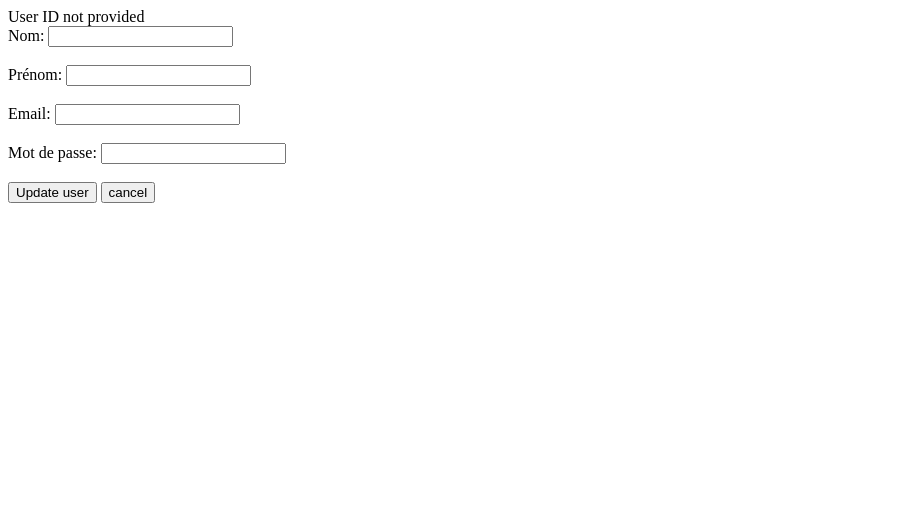
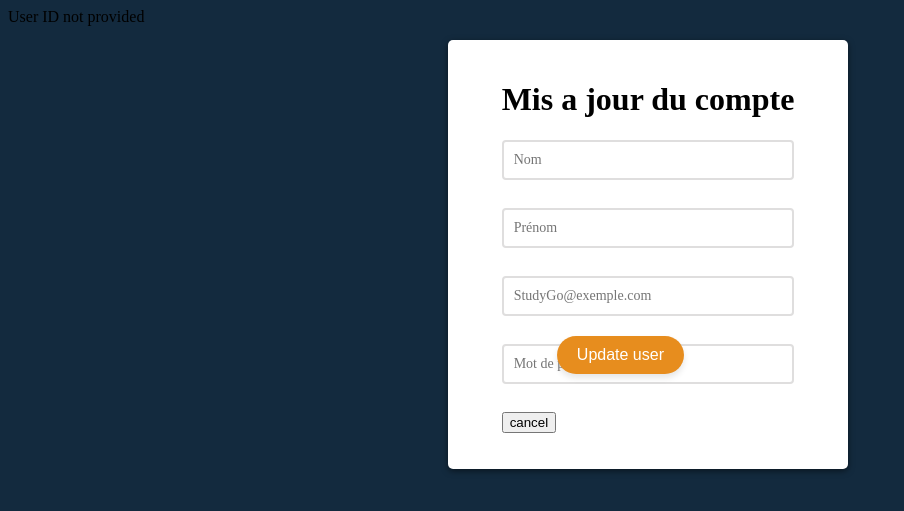
Before and after one commit to youfes111/Wolfs-2A40, a PHP site: page /updatelogin.php in a window 1280 px wide. Shown: the top 511 px of the page, without its empty margins (0-904 px from the left). Run offline with PHP 8.4, Linux system fonts and the light colour scheme; the template is opened without the code that fills it, so the values that code supplies are empty.

Commit message:
second commit project

```diff
--- a/projet/view/deleteUser.php
+++ b/projet/view/deleteUser.php
@@ -7,7 +7,7 @@ if(isset($_POST['delete'])) {
     $idUser = $_POST['id_user'];
 
     $l->deleteuser($idUser);
-    header("Location: backend_1.php");
+    header("Location: users.php");
 
 } else {
     echo "Error: No user id provided";
--- a/projet/view/login.php
+++ b/projet/view/login.php
@@ -25,8 +25,6 @@ if(isset($_POST['submit'])) {
 if($_SERVER["REQUEST_METHOD"] == "POST") {
     $e=new loginc();
     $l=new login();
-
-
     $userNom = $_POST['userNom'];
     $userPrenom = $_POST['userPrenom'];
     $mdp = $_POST['mdp'];
@@ -119,9 +117,9 @@ if($_SERVER["REQUEST_METHOD"] == "POST") {
         <h1>Se Connecter</h1>
     <form action="" method="post">
         <div class="form-control ">
-        <input type="text" placeholder="User" name="user1" id="user"></div>
+        <input type="text" placeholder="User" name="user1" id="user" required></div>
         <div class="form-control ">
-        <input type="password" placeholder="Mot de passe" name="mdp1" id="motdp"></div>
+        <input type="password" placeholder="Mot de passe" name="mdp1" id="motdp" required></div>
 
         <input type="submit" name="submit" value="Se connecter" id="clickin">
         <br><br><br><br>
--- a/projet/view/login_1.js
+++ b/projet/view/login_1.js
@@ -13,6 +13,7 @@
 //     }
 // });
 
+
 function validateForm() {
 
     let nom = document.getElementById('userNom').value.trim();
@@ -26,6 +27,7 @@ function validateForm() {
     if (nom === '') {
         isValid = false;
         setErrorFor(document.getElementById('userNom'), 'Le nom  ne doit pas etre vide');
+
     } else if(!/^[a-zA-Z]{1,30}$/.test(nom)) {
         isValid = false;
 
--- a/projet/view/updatelogin.php
+++ b/projet/view/updatelogin.php
@@ -26,16 +26,60 @@ if(isset($_GET['id'])) {
 
 ?>
 
-<form action="updateUser.php" method="post">
-    <input type="hidden" name="id" value="<?= $id; ?>">
-    <label for="nom">Nom:</label>
-    <input type="text" id="nom" name="nom" value="<?= $nom; ?>"><br><br>
-    <label for="prenom">Prénom:</label>
-    <input type="text" id="prenom" name="prenom" value="<?= $prenom; ?>"><br><br>
-    <label for="email">Email:</label>
-    <input type="email" id="email" name="email" value="<?= $email; ?>"><br><br>
-    <label for="mdp">Mot de passe:</label>
-    <input type="password" id="mdp" name="mdp" value="<?= $mdp; ?>"><br><br>
-    <input type="submit" name="submit" value="Update user">
-    <input type="button" value="cancel" onclick="window.location.href='users.php';">
-</form>
+<!DOCTYPE html>
+<html lang="en">
+<head>
+    <meta charset="UTF-8">
+    <meta name="viewport" content="width=device-width, initial-scale=1.0">
+    <title>Document</title>
+    <link rel="stylesheet" href="login_1.css">
+    <script src="login_1.js"></script>
+    <link rel="stylesheet" href="https://cdnjs.cloudflare.com/ajax/libs/font-awesome/6.4.2/css/all.min.css">
+
+</head>
+<body>
+
+<div class="container" id="form-container" >
+        <div class="header">
+        <h1>Mis a jour du compte</h1>
+
+
+    <form id="updateForm" action="updateUser.php" method="post" onsubmit="return validateForm()">
+        <input type="hidden" name="id" id="id" value="<?= $id; ?>">
+        <div class="form-control ">
+        <input type="text" placeholder="Nom" id="userNom" name="userNom" value="<?= $nom; ?>">
+        <i class="fas fa-check-circle"></i>
+        <i class="fas fa-exclamation"></i>
+        <br>
+        <small>Message d'erreur</small>
+        </div>
+        <div class="form-control ">
+        <input type="text" placeholder="Prénom" id="userPrenom" name="userPrenom" value="<?= $prenom; ?>">
+        <i class="fas fa-check-circle"></i>
+        <i class="fas fa-exclamation"></i>
+        <br>
+        <small>Message d'erreur</small>
+        </div>
+        <div class="form-control ">
+        <input type="email" placeholder="StudyGo@exemple.com" id="email" name="email" value="<?= $email; ?>">
+        <i class="fas fa-check-circle"></i>
+        <i class="fas fa-exclamation"></i>
+        <br>
+        <small>Message d'erreur</small>
+        </div>
+        <div class="form-control ">
+        <input type="password" placeholder="Mot de passe" id="mdp" name="mdp" value="<?= $mdp; ?>">
+        <i class="fas fa-check-circle"></i>
+        <i class="fas fa-exclamation"></i>
+        <br>
+        <small>Message d'erreur</small>
+        </div>
+
+        <input type="submit" name="submit" value="Update user" id="btn">
+<input type="button" value="cancel" onclick="window.location.href='users.php';">
+
+
+    </form>
+</div></div>
+</body>
+</html>
```
Also changed, not shown: projet/view/updateUser.php (+5 -3 lines), projet/view/users.php (+29 -6 lines).
